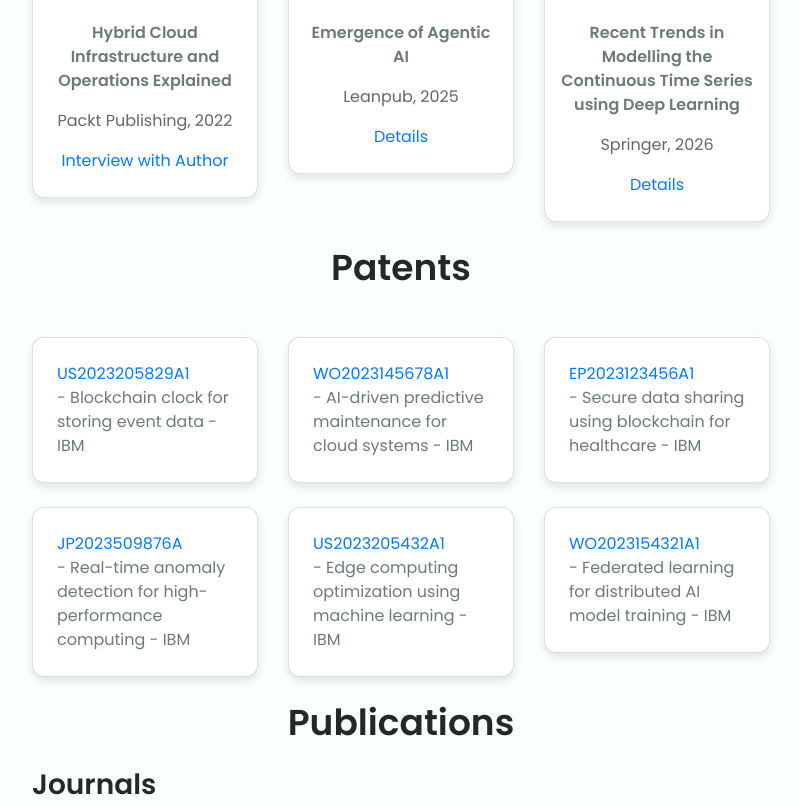
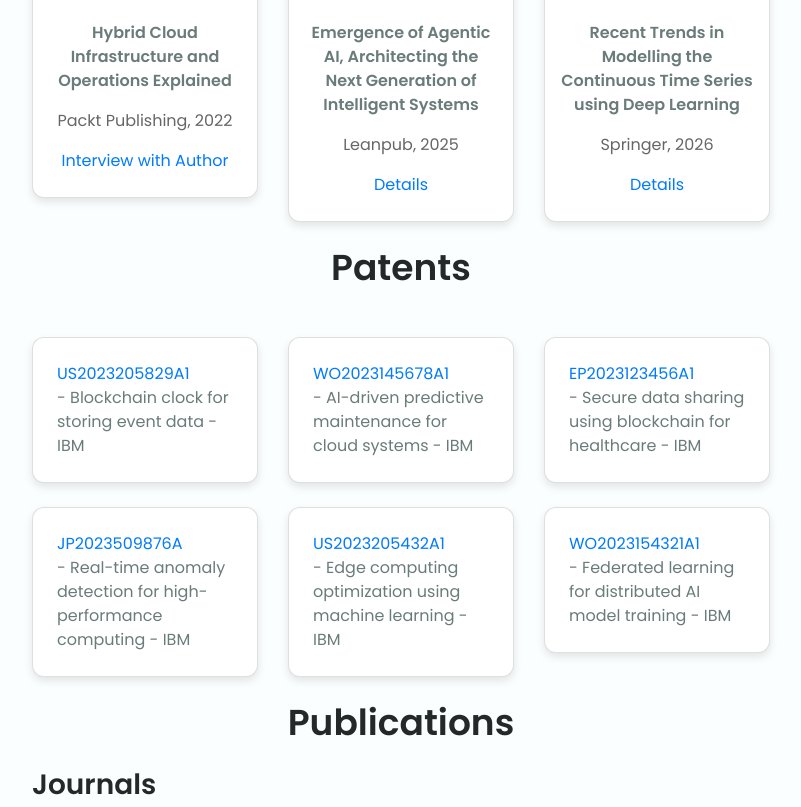
Before and after one commit to mansura-habiba/mansura-habiba.github.io, a plain HTML site: page index.html in a window 1280 px wide. Shown: the part 7900-8707 px from the top of the page, without its empty margins (239-1040 px from the left). Drawn offline with nearby package versions, Linux system fonts and the light colour scheme.

Commit message:
Update organization name in index.html

```diff
--- a/index.html
+++ b/index.html
@@ -694,7 +694,7 @@
                         <div class="badge-image-container">
                             <img src="https://d2sofvawe08yqg.cloudfront.net/emergence-agentic-ai/s_hero?1746930297&1746930297" alt="Emergence of Agentic AI">
                         </div>
-                        <div data-testid="Typography" class="organization-name">Emergence of Agentic AI</div>
+                        <div data-testid="Typography" class="organization-name">Emergence of Agentic AI, Architecting the Next Generation of Intelligent Systems</div>
                         <div data-testid="Typography" class="issuer-name">Leanpub, 2025</div>
                         <div data-testid="Typography" class="issuer-name"><a href="https://leanpub.com/emergence-agentic-ai" target="_blank">Details</a></div>
                     </div>
```
